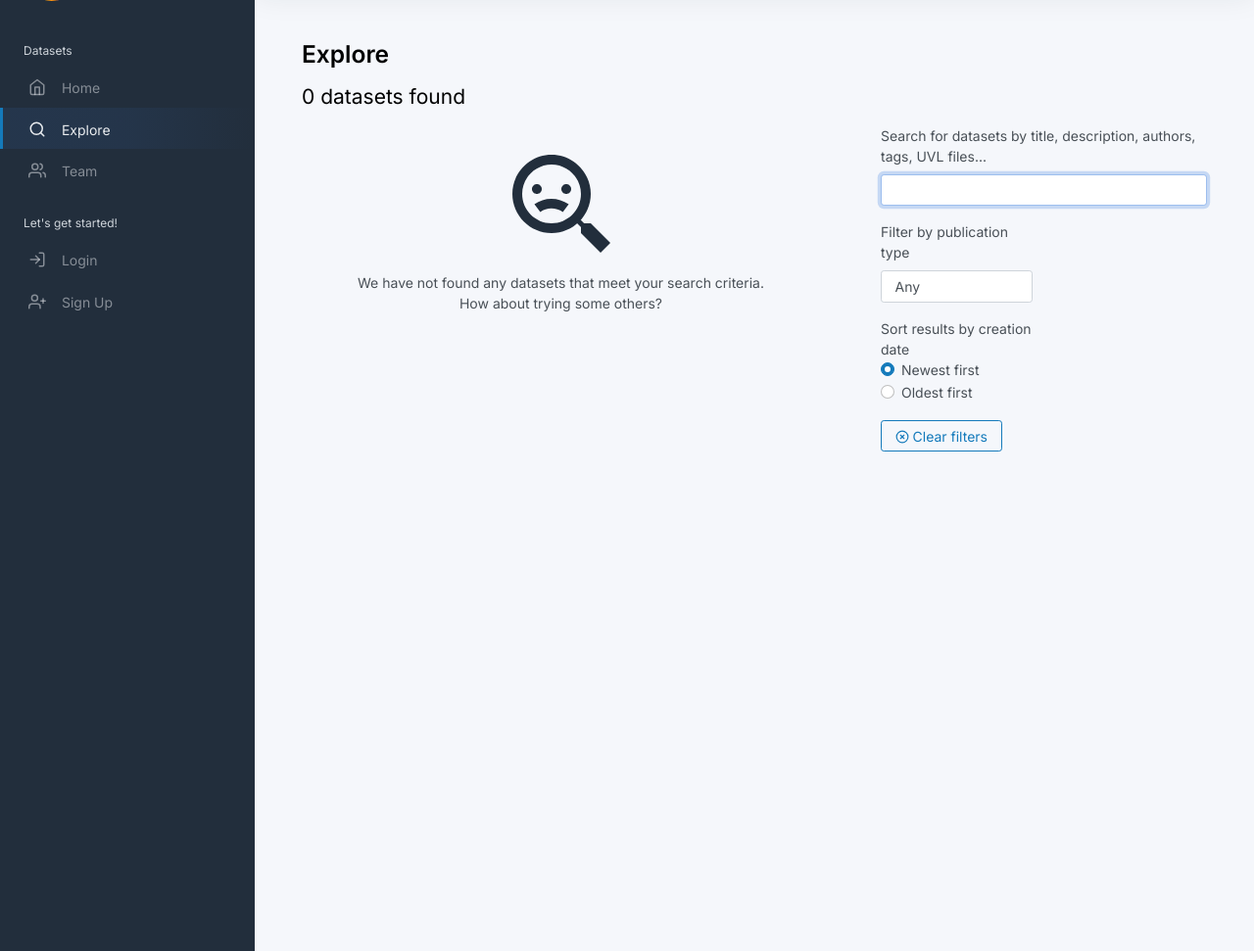
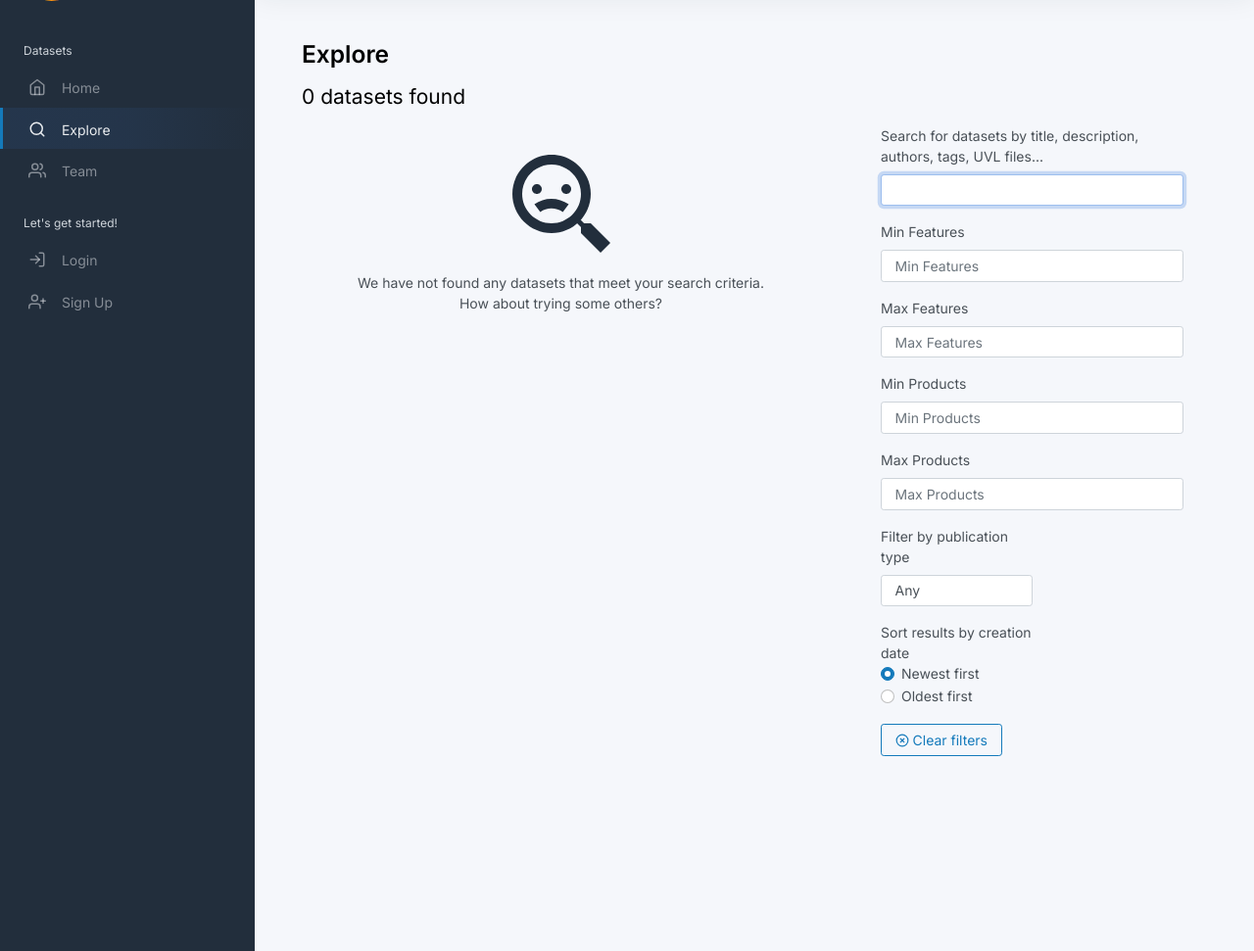
Before and after one commit to Domi-ATLAS/pescaito-hub, a Flask app: page /explore in a window 1280 px wide. Shown: the part 73-1044 px from the top of the page at 98% size. Run offline with Flask 3, Linux system fonts and the light colour scheme; data that the repository does not hold is empty; parts of the project's set-up code (start-up, migrations or seed data) failed here and were passed over; some libraries are stand-ins or nearby versions.

Commit message:
style(explore): Añadir parámetros de filtrado - Frontend

```diff
--- a/app/modules/explore/templates/explore/index.html
+++ b/app/modules/explore/templates/explore/index.html
@@ -45,15 +45,50 @@
 
                     <div class="row">
 
-                        <div class="col-12">
-                            <div class="mb-3">
-                                <label class="form-label" for="query">
-                                    Search for datasets by title, description, authors, tags, UVL files...
-                                </label>
-                                <input class="form-control" id="query" name="query" required="" type="text"
-                                       value="" autofocus>
+                        <div class="row">
+                            <div class="col-12">
+                                <div class="row">
+                                    <div class="col-12">
+                                        <div class="mb-3">
+                                            <label class="form-label" for="query">
+                                                Search for datasets by title, description, authors, tags, UVL files...
+                                            </label>
+                                            <input class="form-control" id="query" name="query" required="" type="text" value="" autofocus oninput="send_query()">
+                                        </div>
+                                    </div>
+
+                                    <div class="col-12">
+                                        <div class="mb-3">
+                                            <label class="form-label" for="min_features">Min Features</label>
+                                            <input class="form-control" id="min_features" name="min_features" type="number" placeholder="Min Features" oninput="send_query()">
+                                        </div>
+                                    </div>
+
+                                    <div class="col-12">
+                                        <div class="mb-3">
+                                            <label class="form-label" for="max_features">Max Features</label>
+                                            <input class="form-control" id="max_features" name="max_features" type="number" placeholder="Max Features" oninput="send_query()">
+                                        </div>
+                                    </div>
+
+                                    <div class="col-12">
+                                        <div class="mb-3">
+                                            <label class="form-label" for="min_products">Min Products</label>
+                                            <input class="form-control" id="min_products" name="min_products" type="number" placeholder="Min Products" oninput="send_query()">
+                                        </div>
+                                    </div>
+
+                                    <div class="col-12">
+                                        <div class="mb-3">
+                                            <label class="form-label" for="max_products">Max Products</label>
+                                            <input class="form-control" id="max_products" name="max_products" type="number" placeholder="Max Products" oninput="send_query()">
+                                        </div>
+                                    </div>
+                                </div>
                             </div>
                         </div>
+
+                        <div id="results"></div>
 
                         <div class="col-lg-6">
                             <div class="mb-3">
```
